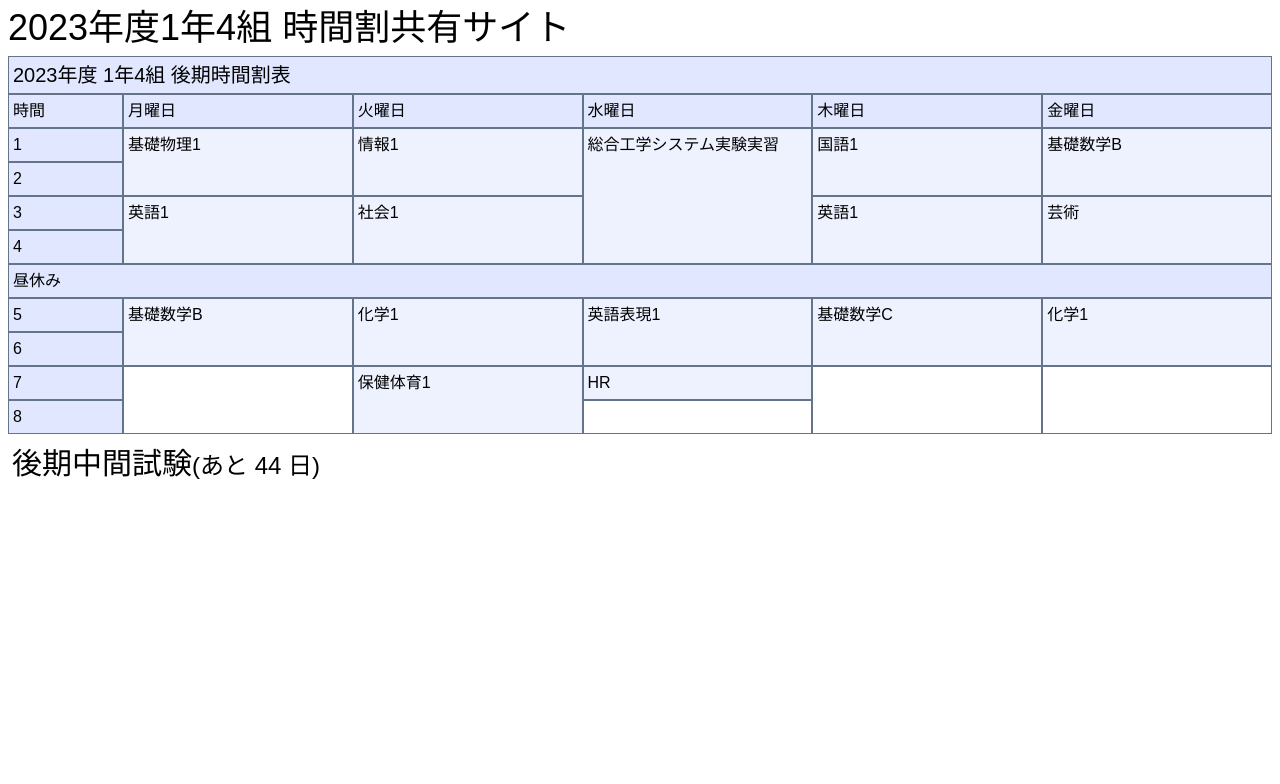
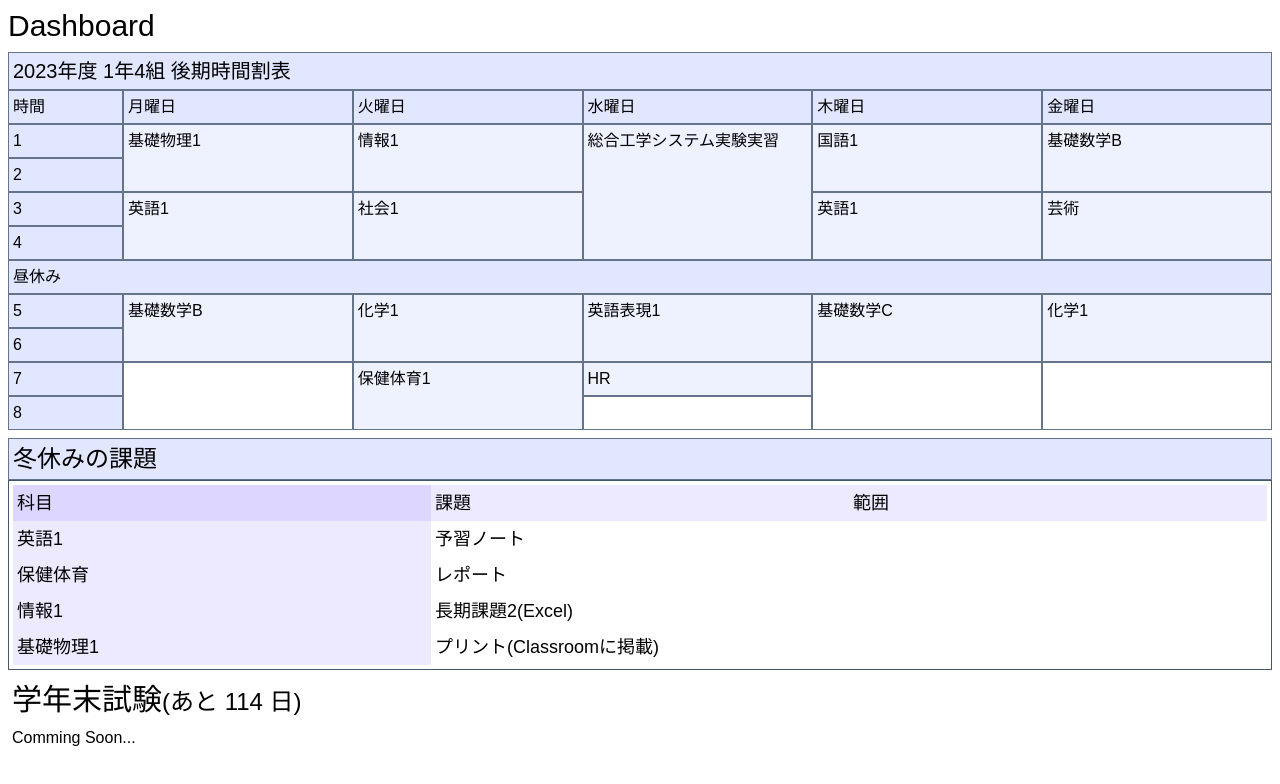
Before and after one commit to klef-lec-test/linux-intro, a Next.js app: page / in a window 1280 px wide. Shown: the top 784 px of the page. Built offline with nearby package versions, Linux system fonts and the light colour scheme; a web font is replaced by a local one.

Commit message:
update 2 files and create 3 files

```diff
--- a/src/app/page.tsx
+++ b/src/app/page.tsx
@@ -1,12 +1,16 @@
 import Image from 'next/image';
+import React from 'react';
 import TimeTable from '@/components/timetable';
 import ExamTemplate from '@/components/exam_temprate';
+import Header from '@/components/header';
+import WinterHw from '@/components/winter_hw';
 
 export default function Home() {
   return (
     <div>
-      <p className='text-4xl'>2023年度1年4組 時間割共有サイト</p>
+      <Header title={"Dashboard"}></Header>
       <TimeTable />
+      <WinterHw />
       <ExamTemplate />
     </div>
   )
--- a/src/components/exam_temprate.tsx
+++ b/src/components/exam_temprate.tsx
@@ -1,7 +1,7 @@
 
 const ExamTemplate = () => {
   const today: any = new Date();
-  const exam_day: any = new Date("2023, 11, 30");
+  const exam_day: any = new Date("2024, 2, 8");
   let days: any = (exam_day - today) / 86400000;
   if (days <= 0) {
     days = 0;
@@ -9,7 +9,8 @@ const ExamTemplate = () => {
   days = Math.ceil(days);
   return (
     <div>
-      <p className="text-3xl">後期中間試験<span className="text-2xl">(あと {days} 日)</span></p>
+      <p className="text-3xl">学年末試験<span className="text-2xl">(あと {days} 日)</span></p>
+      <p>Comming Soon...</p>
     </div>
   )
 }
--- /dev/null
+++ b/src/components/header.tsx
@@ -0,0 +1,11 @@
+import React from "react"
+
+const Header = ({ title }: any) => {
+  return (
+    <header>
+      <p className="text-3xl">{title}</p>
+    </header>
+  )
+}
+
+export default Header
--- /dev/null
+++ b/src/components/winter_hw.tsx
@@ -0,0 +1,26 @@
+import React from "react"
+import '../styles/base.css'
+import Link from "next/link"
+
+const WinterHw = () => {
+  return (
+    <div>
+      <h2 className="text-2xl">冬休みの課題</h2>
+      <div className="grid grid-cols-3 border border-slate-600">
+        <p className="text-lg bg-violet-200">科目</p>
+        <p className="text-lg bg-violet-100">課題</p>
+        <p className="text-lg bg-violet-100">範囲</p>
+        <p className="text-lg bg-violet-100">英語1</p>
+        <Link href={'https://classroom.google.com/u/1/c/NjA3MzAzNTYxNDM2/m/NjQ2NjUxMjUwNDA2/details'} className="text-lg col-span-2 p-1 m-0">予習ノート</Link>
+        <p className="text-lg bg-violet-100">保健体育</p>
+        <p className="text-lg col-span-2">レポート</p>
+        <p className="text-lg bg-violet-100">情報1</p>
+        <p className="text-lg col-span-2">長期課題2(Excel)</p>
+        <p className="text-lg bg-violet-100">基礎物理1</p>
+        <p className="text-lg col-span-2">プリント(Classroomに掲載)</p>
+      </div>
+    </div>
+  )
+}
+
+export default WinterHw
--- /dev/null
+++ b/src/styles/base.css
@@ -0,0 +1,3 @@
+@tailwind base;
+@tailwind components;
+@tailwind utilities;
```
